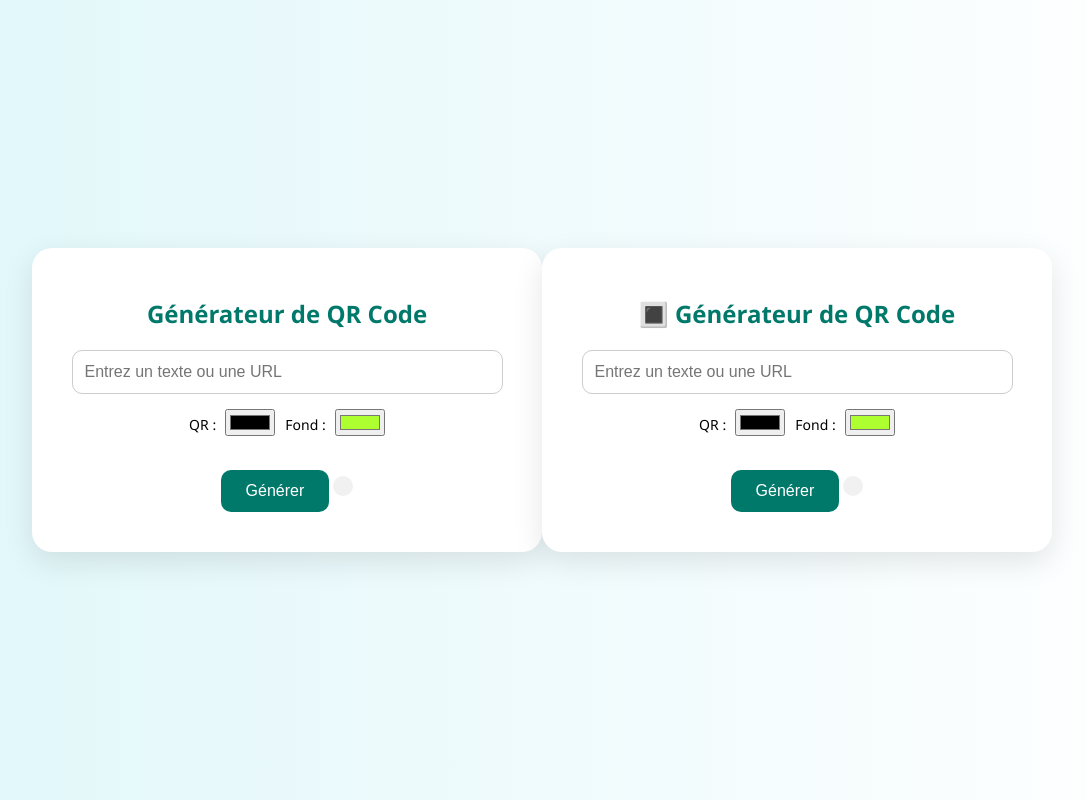
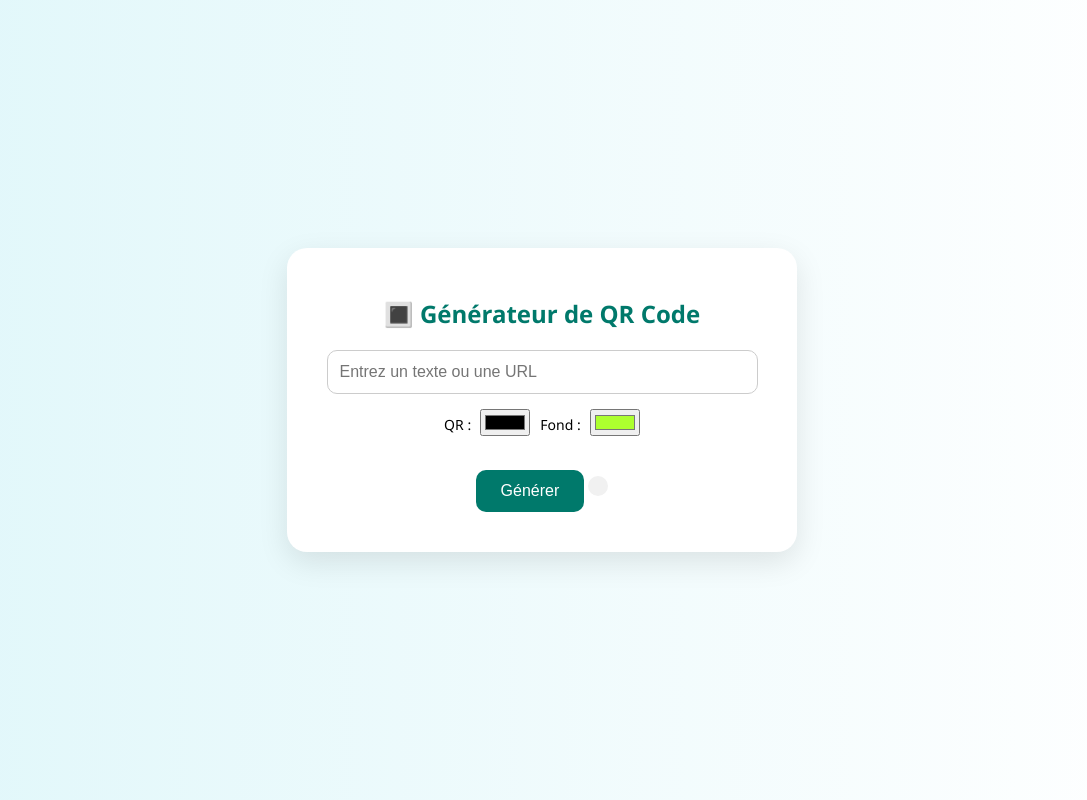
Before and after one commit to Bened45/code-QR, a plain HTML site: page index.html in a window 1280 px wide. Shown: the whole page, without its empty margins (98-1185 px from the left). Drawn offline with Linux system fonts and the light colour scheme.

Commit message:
Update index.html

```diff
--- a/index.html
+++ b/index.html
@@ -1,146 +1,3 @@
-<!DOCTYPE html>
-<html lang="fr">
-<head>
-<meta charset="UTF-8" />
-<meta name="viewport" content="width=device-width, initial-scale=1.0"/>
-<title>Générateur de QR Code</title>
-<script src="https://cdn.jsdelivr.net/npm/qrcodejs@1.0.0/qrcode.min.js"></script>
-<style>
-body {
-font-family: 'Segoe UI', sans-serif;
-background: linear-gradient(to right, #e0f7fa, #ffffff);
-margin: 0;
-padding: 0;
-display: flex;
-align-items: center;
-justify-content: center;
-min-height: 100vh;
-}
-.container {
-background: #ffffff;
-border-radius: 20px;
-box-shadow: 0 10px 30px rgba(0, 0, 0, 0.1);
-padding: 30px;
-max-width: 450px;
-width: 100%;
-text-align: center;
-transition: all 0.3s ease-in-out;
-}
-h2 {
-color: #00796b;
-margin-bottom: 20px;
-}
-input[type="text"] {
-width: 90%;
-padding: 12px;
-border-radius: 10px;
-border: 1px solid #ccc;
-font-size: 16px;
-margin-bottom: 15px;
-outline: none;
-}
-.color-pickers {
-display: flex;
-justify-content: center;
-gap: 10px;
-margin-bottom: 20px;
-}
-.color-pickers label {
-font-size: 14px;
-margin-right: 5px;
-}
-button {
-background-color: #00796b;
-color: white;
-padding: 12px 25px;
-border: none;
-border-radius: 10px;
-font-size: 16px;
-cursor: pointer;
-transition: background-color 0.3s ease;
-}
-button:hover {
-background-color: #004d40;
-}
-#qrcode {
-margin-top: 20px;
-padding: 10px;
-background: #f1f1f1;
-border-radius: 12px;
-display: inline-block;
-}
-#downloadBtn {
-margin-top: 15px;
-display: none;
-background-color: #388e3c;
-}
-#message {
-color: green;
-margin-top: 10px;
-}
-@media screen and (max-width: 480px) {
-.color-pickers {
-flex-direction: column;
-align-items: center;
-}
-}
-</style>
-</head>
-<body>
-<div class="container">
-<h2> Générateur de QR Code</h2>
-<input type="text" id="text" placeholder="Entrez un texte ou une URL"
-oninput="checkInput()" />
-<div class="color-pickers">
-<div>
-<label>QR :</label>
-<input type="color" id="qrColor" value="#000000">
-</div>
-<div>
-<label>Fond :</label>
-<input type="color" id="bgColor" value="#ADFF2F">
-</div>
-</div>
-<button id="generateBtn" onclick="generateQRCode()" disabled>Générer</button>
-<div id="qrcode"></div>
-<button id="downloadBtn" onclick="downloadQR()">Télécharger</button>
-<div id="message"></div>
-</div>
-<script>
-function checkInput() {
-const text = document.getElementById("text").value.trim();
-document.getElementById("generateBtn").disabled = text === "";
-}
-function generateQRCode() {
-const text = document.getElementById("text").value.trim();
-const qrColor = document.getElementById("qrColor").value;
-const bgColor = document.getElementById("bgColor").value;
-if (!text) return;
-document.getElementById("qrcode").innerHTML = "";
-const qr = new QRCode(document.getElementById("qrcode"), {
-text: text,
-width: 256,
-height: 256,
-colorDark: qrColor,
-colorLight: bgColor,
-correctLevel: QRCode.CorrectLevel.H
-});
-setTimeout(() => {
-document.getElementById("downloadBtn").style.display = "inline-block";
-document.getElementById("message").textContent = "QR Code généré avec succès !";
-
-}, 500);
-}
-function downloadQR() {
-const canvas = document.querySelector("#qrcode canvas");
-const link = document.createElement('a');
-link.href = canvas.toDataURL("image/png");
-link.download = "qr_code.png";
-link.click();
-}
-</script>
-</body>
-</html>
 <!DOCTYPE html>
 <html lang="fr">
 <head>
@@ -232,8 +89,7 @@ align-items: center;
 <body>
   <div class="container">
     <h2>🔳 Générateur de QR Code</h2>
-<input type="text" id="text" placeholder="Entrez un texte ou une URL"
-oninput="checkInput()" />
+    <input type="text" id="text" placeholder="Entrez un texte ou une URL" oninput="checkInput()" />
     <div class="color-pickers">
       <div>
         <label>QR :</label>
@@ -260,7 +116,7 @@ const qrColor = document.getElementById("qrColor").value;
       const bgColor = document.getElementById("bgColor").value;
       if (!text) return;
       document.getElementById("qrcode").innerHTML = "";
-const qr = new QRCode(document.getElementById("qrcode"), {
+      new QRCode(document.getElementById("qrcode"), {
         text: text,
         width: 256,
         height: 256,
@@ -270,11 +126,15 @@ correctLevel: QRCode.CorrectLevel.H
       });
       setTimeout(() => {
         document.getElementById("downloadBtn").style.display = "inline-block";
-document.getElementById("message").textContent = "QR Code généré avec succès!";
+        document.getElementById("message").textContent = "QR Code généré avec succès !";
       }, 500);
     }
     function downloadQR() {
       const canvas = document.querySelector("#qrcode canvas");
+      if (!canvas) {
+        alert("Veuillez générer un QR Code avant de le télécharger.");
+        return;
+      }
       const link = document.createElement('a');
       link.href = canvas.toDataURL("image/png");
       link.download = "qr_code.png";
```
Lines whose indentation alone changed are shown as unchanged.
